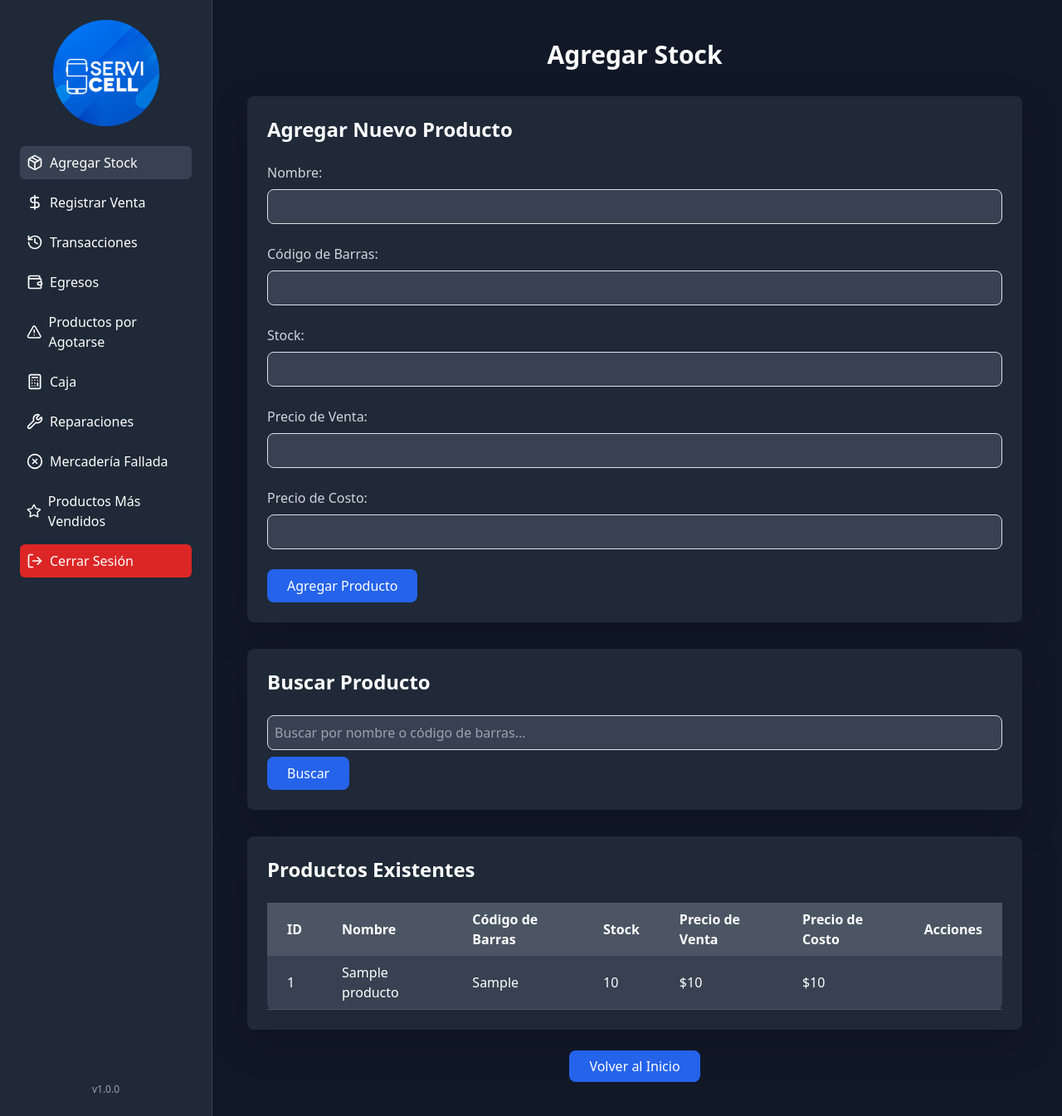
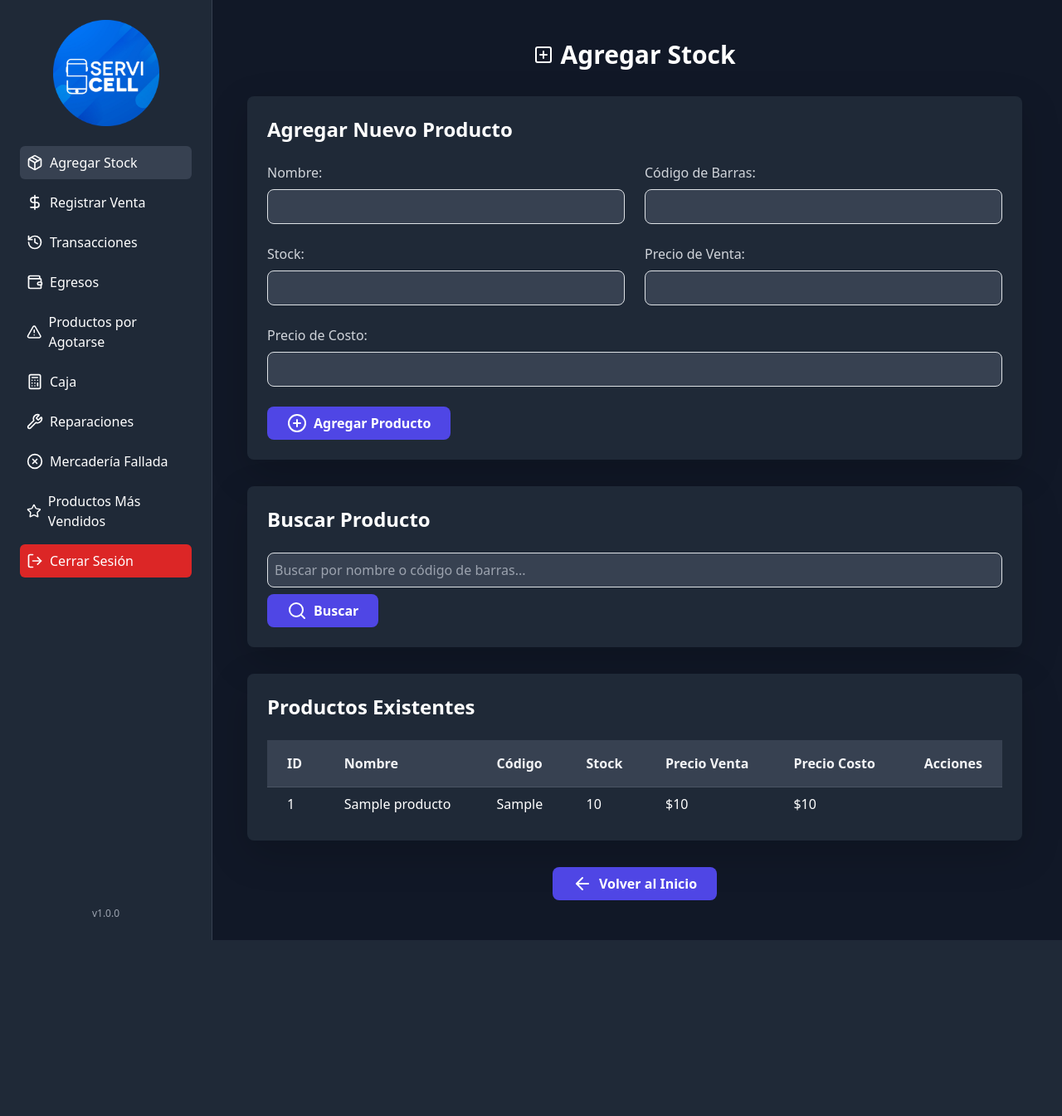
Before and after one commit to NahunMenem/Servicell, a Flask app: page /agregar_stock in a window 1280 px wide. Shown: the whole page at 83% size. After the commit the page ends 1133 px from the top, so only its background shows below. Run offline with Flask 3, Linux system fonts and the light colour scheme; a database or web service that is not in the repository returns one stand-in record (values such as "Sample title"); some libraries are stand-ins or nearby versions.

Commit message:
Update agregar_stock.html 554

```diff
--- a/templates/agregar_stock.html
+++ b/templates/agregar_stock.html
@@ -2,151 +2,166 @@
 
 {% block content %}
 <div class="p-6 bg-gray-900 text-white min-h-screen">
-    <h1 class="text-3xl font-bold text-center mb-8">Agregar Stock</h1>
+    <h1 class="text-3xl font-bold text-center mb-8 flex items-center justify-center gap-2">
+        <i data-lucide="plus-square"></i>
+        Agregar Stock
+    </h1>
 
-    <!-- Formulario para agregar un nuevo producto -->
+    <!-- Agregar nuevo producto -->
     <div class="bg-gray-800 p-6 rounded-lg shadow-lg mb-8">
         <h2 class="text-2xl font-semibold mb-4">Agregar Nuevo Producto</h2>
         <form method="POST">
-            <div class="mb-4">
+            <div class="grid grid-cols-1 md:grid-cols-2 gap-4">
+                <div>
                     <label for="nombre" class="block text-gray-300 mb-2">Nombre:</label>
-                <input type="text" id="nombre" name="nombre" class="w-full p-2 bg-gray-700 border border-gray-600 rounded-lg text-white focus:outline-none focus:border-blue-500" required>
+                    <input type="text" id="nombre" name="nombre" class="w-full p-2 bg-gray-700 border border-gray-600 rounded-lg text-white" required>
                 </div>
-            <div class="mb-4">
+                <div>
                     <label for="codigo_barras" class="block text-gray-300 mb-2">Código de Barras:</label>
-                <input type="text" id="codigo_barras" name="codigo_barras" class="w-full p-2 bg-gray-700 border border-gray-600 rounded-lg text-white focus:outline-none focus:border-blue-500" required>
+                    <input type="text" id="codigo_barras" name="codigo_barras" class="w-full p-2 bg-gray-700 border border-gray-600 rounded-lg text-white" required>
                 </div>
-            <div class="mb-4">
+                <div>
                     <label for="stock" class="block text-gray-300 mb-2">Stock:</label>
-                <input type="number" id="stock" name="stock" class="w-full p-2 bg-gray-700 border border-gray-600 rounded-lg text-white focus:outline-none focus:border-blue-500" required>
+                    <input type="number" id="stock" name="stock" class="w-full p-2 bg-gray-700 border border-gray-600 rounded-lg text-white" required>
                 </div>
-            <div class="mb-4">
+                <div>
                     <label for="precio" class="block text-gray-300 mb-2">Precio de Venta:</label>
-                <input type="number" step="0.01" id="precio" name="precio" class="w-full p-2 bg-gray-700 border border-gray-600 rounded-lg text-white focus:outline-none focus:border-blue-500" required>
+                    <input type="number" step="0.01" id="precio" name="precio" class="w-full p-2 bg-gray-700 border border-gray-600 rounded-lg text-white" required>
                 </div>
-            <div class="mb-4">
+                <div class="md:col-span-2">
                     <label for="precio_costo" class="block text-gray-300 mb-2">Precio de Costo:</label>
-                <input type="number" step="0.01" id="precio_costo" name="precio_costo" class="w-full p-2 bg-gray-700 border border-gray-600 rounded-lg text-white focus:outline-none focus:border-blue-500" required>
+                    <input type="number" step="0.01" id="precio_costo" name="precio_costo" class="w-full p-2 bg-gray-700 border border-gray-600 rounded-lg text-white" required>
                 </div>
-            <button type="submit" name="agregar" class="px-6 py-2 bg-blue-600 hover:bg-blue-700 text-white rounded-lg transition duration-300">Agregar Producto</button>
+            </div>
+            <button type="submit" name="agregar" class="mt-4 inline-flex items-center gap-2 px-6 py-2 bg-indigo-600 hover:bg-indigo-500 text-white font-semibold rounded-lg">
+                <i data-lucide="plus-circle"></i> Agregar Producto
+            </button>
         </form>
     </div>
 
-    <!-- Barra de búsqueda -->
+    <!-- Buscar -->
     <div class="bg-gray-800 p-6 rounded-lg shadow-lg mb-8">
         <h2 class="text-2xl font-semibold mb-4">Buscar Producto</h2>
         <form method="GET" action="{{ url_for('agregar_stock') }}">
-            <input type="text" name="busqueda" class="w-full p-2 bg-gray-700 border border-gray-600 rounded-lg text-white focus:outline-none focus:border-blue-500" placeholder="Buscar por nombre o código de barras..." value="{{ busqueda }}">
-            <button type="submit" class="px-6 py-2 bg-blue-600 hover:bg-blue-700 text-white rounded-lg transition duration-300 mt-2">Buscar</button>
+            <input type="text" name="busqueda" class="w-full p-2 bg-gray-700 border border-gray-600 rounded-lg text-white" placeholder="Buscar por nombre o código de barras..." value="{{ busqueda }}">
+            <button type="submit" class="mt-2 inline-flex items-center gap-2 px-6 py-2 bg-indigo-600 hover:bg-indigo-500 text-white font-semibold rounded-lg">
+                <i data-lucide="search"></i> Buscar
+            </button>
         </form>
     </div>
 
-    <!-- Tabla de productos existentes -->
-    <div class="bg-gray-800 p-6 rounded-lg shadow-lg">
+    <!-- Tabla productos -->
+    <div class="bg-gray-800 p-6 rounded-lg shadow-lg mb-8">
         <h2 class="text-2xl font-semibold mb-4">Productos Existentes</h2>
         <div class="overflow-x-auto">
-            <table class="min-w-full bg-gray-700 rounded-lg">
-                <thead>
-                    <tr class="bg-gray-600">
-                        <th class="px-4 py-2 text-left">ID</th>
-                        <th class="px-4 py-2 text-left">Nombre</th>
-                        <th class="px-4 py-2 text-left">Código de Barras</th>
-                        <th class="px-4 py-2 text-left">Stock</th>
-                        <th class="px-4 py-2 text-left">Precio de Venta</th>
-                        <th class="px-4 py-2 text-left">Precio de Costo</th>
-                        <th class="px-4 py-2 text-left">Acciones</th>
+            <table class="min-w-full divide-y divide-gray-600 text-sm md:text-base text-left">
+                <thead class="bg-gray-700 text-gray-100">
+                    <tr>
+                        <th class="px-4 py-3 font-semibold">ID</th>
+                        <th class="px-4 py-3 font-semibold">Nombre</th>
+                        <th class="px-4 py-3 font-semibold">Código</th>
+                        <th class="px-4 py-3 font-semibold">Stock</th>
+                        <th class="px-4 py-3 font-semibold">Precio Venta</th>
+                        <th class="px-4 py-3 font-semibold">Precio Costo</th>
+                        <th class="px-4 py-3 font-semibold text-right">Acciones</th>
                     </tr>
                 </thead>
-                <tbody>
+                <tbody class="bg-gray-800 divide-y divide-gray-700">
                     {% for producto in productos %}
-                    <tr class="border-b border-gray-600 hover:bg-gray-650 transition duration-200">
+                    <tr class="hover:bg-gray-700 transition-colors duration-200">
                         <td class="px-4 py-2">{{ producto.id }}</td>
                         <td class="px-4 py-2">{{ producto.nombre }}</td>
                         <td class="px-4 py-2">{{ producto.codigo_barras }}</td>
                         <td class="px-4 py-2">{{ producto.stock }}</td>
                         <td class="px-4 py-2">${{ producto.precio }}</td>
                         <td class="px-4 py-2">${{ producto.precio_costo }}</td>
-                        <td class="px-4 py-2">
-
-
+                        <td class="px-4 py-2 text-right">
+                            <div class="flex justify-end flex-wrap gap-2">
                                 {% if session.get('role') == 'admin' %}
-                            <!-- Botón para editar -->
-                            <button type="button" class="px-4 py-2 bg-yellow-600 hover:bg-yellow-700 text-white rounded-lg transition duration-300" data-bs-toggle="modal" data-bs-target="#editarModal{{ producto.id }}">
-                                Editar
+                                <button type="button" class="inline-flex items-center gap-1 px-4 py-2 bg-amber-500 hover:bg-amber-400 text-white rounded-lg text-sm" data-bs-toggle="modal" data-bs-target="#editarModal{{ producto.id }}">
+                                    <i data-lucide="edit" class="w-4 h-4"></i> Editar
                                 </button>
-                            {% endif %}
-                            <!-- Botón para eliminar con confirmación -->
-                            <form method="POST" class="inline" onsubmit="return confirmarEliminacion()">
+                                <form method="POST" onsubmit="return confirmarEliminacion()">
                                     <input type="hidden" name="producto_id" value="{{ producto.id }}">
-                                {% if session.get('role') == 'admin' %}
-                                <button type="submit" name="eliminar" class="px-4 py-2 bg-red-600 hover:bg-red-700 text-white rounded-lg transition duration-300">Eliminar</button>
-                                {% endif %}
-                            </form>
-                            <!-- Botón para sumar stock -->
-
-                            {% if session.get('role') == 'user' %}
-                            <form method="POST" class="inline">
-                                <input type="hidden" name="producto_id" value="{{ producto.id }}">
-                                <input type="number" name="cantidad" class="w-16 p-1 bg-gray-700 border border-gray-600 rounded-lg text-white focus:outline-none focus:border-blue-500" min="1" required>
-                                <button type="submit" name="agregar_stock" class="px-2 py-1 bg-green-600 hover:bg-green-700 text-white rounded-lg transition duration-300">+ Stock</button>
+                                    <button type="submit" name="eliminar" class="inline-flex items-center gap-1 px-4 py-2 bg-rose-600 hover:bg-rose-500 text-white rounded-lg text-sm">
+                                        <i data-lucide="trash-2" class="w-4 h-4"></i> Eliminar
+                                    </button>
                                 </form>
                                 {% endif %}
+                                {% if session.get('role') == 'user' %}
+                                <form method="POST" class="inline-flex items-center gap-2">
+                                    <input type="hidden" name="producto_id" value="{{ producto.id }}">
+                                    <input type="number" name="cantidad" class="w-16 p-1 bg-gray-700 border border-gray-600 rounded-lg text-white" min="1" required>
+                                    <button type="submit" name="agregar_stock" class="inline-flex items-center gap-1 px-3 py-1 bg-emerald-600 hover:bg-emerald-500 text-white rounded-lg text-sm">
+                                        <i data-lucide="plus" class="w-4 h-4"></i> Stock
+                                    </button>
+                                </form>
+                                {% endif %}
+                            </div>
                         </td>
                     </tr>
+                    {% endfor %}
+                </tbody>
+            </table>
+        </div>
+    </div>
 
-                    <!-- Modal para editar -->
+    <!-- Botón volver -->
+    <div class="mt-8 text-center">
+        <a href="{{ url_for('index') }}" class="inline-flex items-center gap-2 px-6 py-2 bg-indigo-600 hover:bg-indigo-500 text-white font-semibold rounded-lg transition duration-300">
+            <i data-lucide="arrow-left"></i> Volver al Inicio
+        </a>
+    </div>
+</div>
+
+<!-- Modales fuera del table -->
+{% for producto in productos %}
 <div class="modal fade" id="editarModal{{ producto.id }}" tabindex="-1" aria-labelledby="editarModalLabel{{ producto.id }}" aria-hidden="true">
     <div class="modal-dialog">
         <div class="modal-content bg-gray-800 text-white">
             <div class="modal-header">
                 <h5 class="modal-title text-xl font-semibold" id="editarModalLabel{{ producto.id }}">Editar Producto</h5>
-                                    <button type="button" class="btn-close btn-close-white" data-bs-dismiss="modal" aria-label="Close"></button>
+                <button type="button" class="btn-close btn-close-white" data-bs-dismiss="modal" aria-label="Cerrar"></button>
             </div>
             <div class="modal-body">
                 <form method="POST">
                     <input type="hidden" name="producto_id" value="{{ producto.id }}">
                     <div class="mb-4">
                         <label for="nombre{{ producto.id }}" class="block text-gray-300 mb-2">Nombre:</label>
-                                            <input type="text" id="nombre{{ producto.id }}" name="nombre" class="w-full p-2 bg-gray-700 border border-gray-600 rounded-lg text-white focus:outline-none focus:border-blue-500" value="{{ producto.nombre }}" required>
+                        <input type="text" id="nombre{{ producto.id }}" name="nombre" class="w-full p-2 bg-gray-700 border border-gray-600 rounded-lg text-white" value="{{ producto.nombre }}" required>
                     </div>
                     <div class="mb-4">
                         <label for="codigo_barras{{ producto.id }}" class="block text-gray-300 mb-2">Código de Barras:</label>
-                                            <input type="text" id="codigo_barras{{ producto.id }}" name="codigo_barras" class="w-full p-2 bg-gray-700 border border-gray-600 rounded-lg text-white focus:outline-none focus:border-blue-500" value="{{ producto.codigo_barras }}" required>
+                        <input type="text" id="codigo_barras{{ producto.id }}" name="codigo_barras" class="w-full p-2 bg-gray-700 border border-gray-600 rounded-lg text-white" value="{{ producto.codigo_barras }}" required>
                     </div>
                     <div class="mb-4">
                         <label for="stock{{ producto.id }}" class="block text-gray-300 mb-2">Stock:</label>
-                                            <input type="number" id="stock{{ producto.id }}" name="stock" class="w-full p-2 bg-gray-700 border border-gray-600 rounded-lg text-white focus:outline-none focus:border-blue-500" value="{{ producto.stock }}" required>
+                        <input type="number" id="stock{{ producto.id }}" name="stock" class="w-full p-2 bg-gray-700 border border-gray-600 rounded-lg text-white" value="{{ producto.stock }}" required>
                     </div>
                     <div class="mb-4">
                         <label for="precio{{ producto.id }}" class="block text-gray-300 mb-2">Precio de Venta:</label>
-                                            <input type="number" step="0.01" id="precio{{ producto.id }}" name="precio" class="w-full p-2 bg-gray-700 border border-gray-600 rounded-lg text-white focus:outline-none focus:border-blue-500" value="{{ producto.precio }}" required>
+                        <input type="number" step="0.01" id="precio{{ producto.id }}" name="precio" class="w-full p-2 bg-gray-700 border border-gray-600 rounded-lg text-white" value="{{ producto.precio }}" required>
                     </div>
                     <div class="mb-4">
                         <label for="precio_costo{{ producto.id }}" class="block text-gray-300 mb-2">Precio de Costo:</label>
-                                            <input type="number" step="0.01" id="precio_costo{{ producto.id }}" name="precio_costo" class="w-full p-2 bg-gray-700 border border-gray-600 rounded-lg text-white focus:outline-none focus:border-blue-500" value="{{ producto.precio_costo }}" required>
+                        <input type="number" step="0.01" id="precio_costo{{ producto.id }}" name="precio_costo" class="w-full p-2 bg-gray-700 border border-gray-600 rounded-lg text-white" value="{{ producto.precio_costo }}" required>
                     </div>
-                                        <button type="submit" name="editar" class="px-6 py-2 bg-blue-600 hover:bg-blue-700 text-white rounded-lg transition duration-300">Guardar Cambios</button>
+                    <button type="submit" name="editar" class="inline-flex items-center gap-2 px-6 py-2 bg-indigo-600 hover:bg-indigo-500 text-white font-semibold rounded-lg">
+                        <i data-lucide="save"></i> Guardar Cambios
+                    </button>
                 </form>
             </div>
         </div>
     </div>
 </div>
 {% endfor %}
-                </tbody>
-            </table>
-        </div>
-    </div>
 
-    <!-- Botón para volver al inicio -->
-    <div class="mt-8 text-center">
-        <a href="{{ url_for('index') }}" class="px-6 py-2 bg-blue-600 hover:bg-blue-700 text-white rounded-lg transition duration-300">Volver al Inicio</a>
-    </div>
-</div>
-
-<!-- Script para confirmar la eliminación -->
 <script>
     function confirmarEliminacion() {
         return confirm('¿Estás seguro de que deseas eliminar este producto?');
     }
 </script>
+
+<!-- Bootstrap JS necesario para modales -->
+<script src="https://cdn.jsdelivr.net/npm/bootstrap@5.3.3/dist/js/bootstrap.bundle.min.js"></script>
 {% endblock %}
```
Lines whose indentation alone changed are shown as unchanged.
